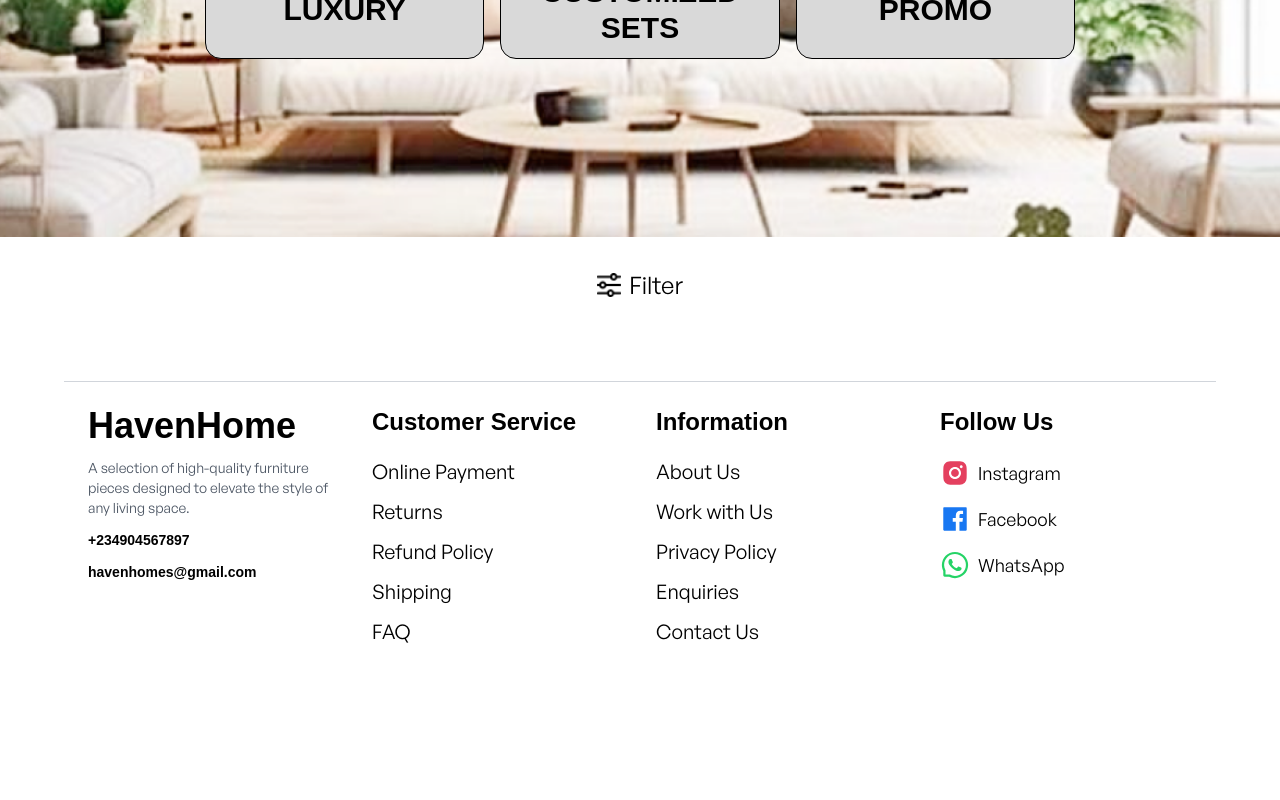
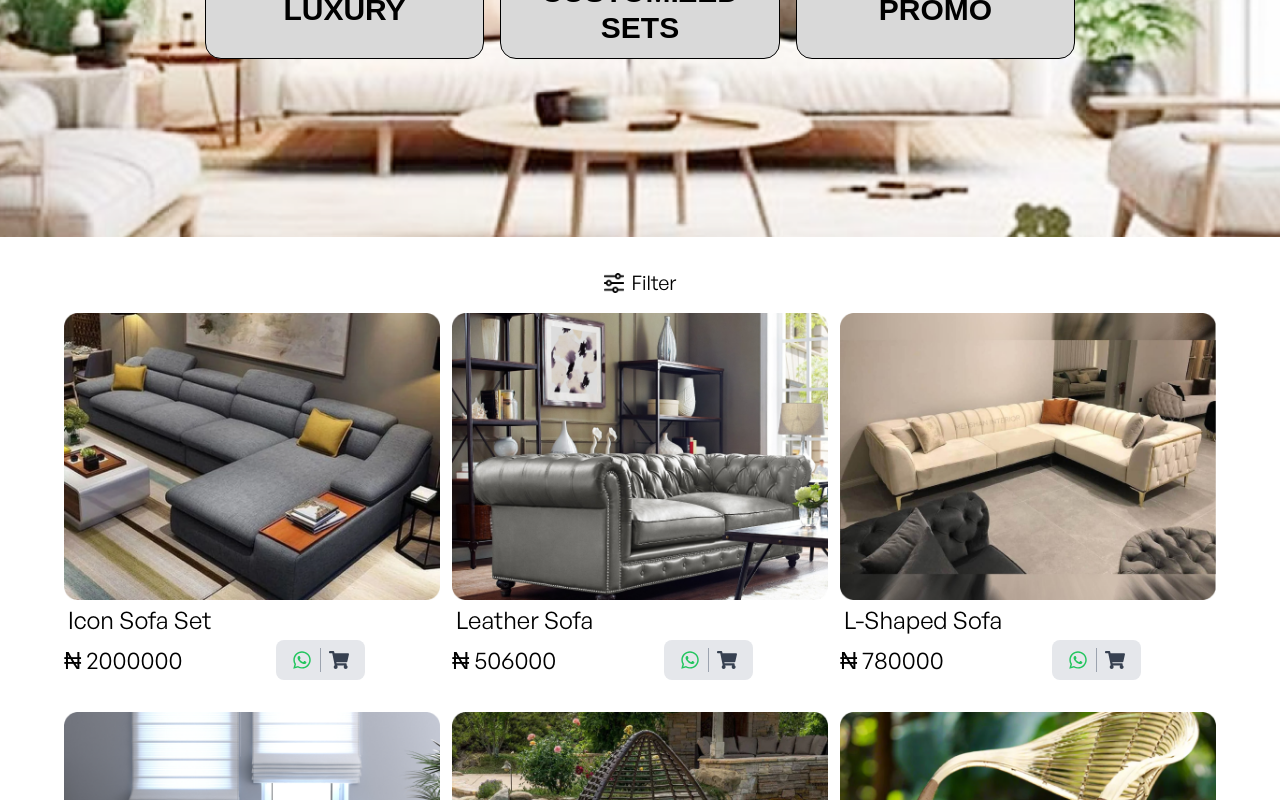
Before and after one commit to zhulix13/Haven-Home, a React (Vite) app: page /shop in a window 1280 px wide. Shown: the part 403-1203 px from the top of the page. Before the commit the page ends 1073 px from the top, so only its background shows below. Built offline with nearby package versions, Linux system fonts and the light colour scheme; a web font is replaced by a local one.

Commit message:
building the shop section

```diff
--- a/src/home/components/advert.jsx
+++ b/src/home/components/advert.jsx
@@ -1,6 +1,14 @@
 import Sale from '../../assets/sale.png'
+import { useNavigate } from 'react-router-dom'
 
 function Advert (){
+   const navigate = useNavigate()
+
+   const goToShop = () => {
+      navigate('/shop')
+   }
+
+
    return(
       <section className="mt-7 md:flex ">
          <div className='flex-1 '>
@@ -12,7 +20,9 @@ function Advert (){
                <h1 className='font-clash font-bold text-[36px] text-center md:text-[45px] max-w-[500px] text-wrap '>Join our 20% discount
                sales every friday.
                </h1>
-               <div><button className='px-6 py-2 font-sans border border-black font-regular text-2xl rounded-3xl '>Shop Here </button></div>
+               <div><button
+               onClick={goToShop}
+               className='px-6 py-2 font-sans border border-black font-regular text-2xl rounded-3xl '>Shop Here </button></div>
             </div>
          </div>
       </section>
--- a/src/shop/components/products/products.js
+++ b/src/shop/components/products/products.js
@@ -0,0 +1,31 @@
+import { nanoid } from "nanoid";
+
+import chaise from "./../../../assets/shop/products/chaise lounge.png";
+import comfy from "./../../../assets/shop/products/comfy sofa.png";
+import curve from "./../../../assets/shop/products/curve sofa.png";
+import gray from "./../../../assets/shop/products/gray-sofa.png";
+import icon from "./../../../assets/shop/products/icon sofa.png";
+import lSofa from "./../../../assets/shop/products/l-sofa.png";
+import leather from "./../../../assets/shop/products/leather sofa.png";
+import lounge from "./../../../assets/shop/products/lounge chair.png";
+import patio from "./../../../assets/shop/products/patio table.png";
+import restaurant from "./../../../assets/shop/products/restaurant-table.png";
+import sleeper from "./../../../assets/shop/products/sleeper sofa.png";
+import swing from "./../../../assets/shop/products/swing chair.png";
+
+const products = [
+  { id: nanoid(), name: "Icon Sofa Set", image: icon, quantity: 1, price: 2000000 },
+  { id: nanoid(), name: "Leather Sofa", image: leather, quantity: 1, price: 506000 },
+  { id: nanoid(), name: "L-Shaped Sofa", image: lSofa, quantity: 1, price: 780000 },
+  { id: nanoid(), name: "Sleeper Sofa", image: sleeper, quantity: 1, price: 4000000 },
+  { id: nanoid(), name: "Swing Chair", image: swing, quantity: 1, price: 256000 },
+  { id: nanoid(), name: "Lounge Chair", image: lounge, quantity: 1, price: 160000 },
+  { id: nanoid(), name: "Wooden Dining", image: restaurant, quantity: 1, price: 400000 },
+  { id: nanoid(), name: "Patio Table", image: patio, quantity: 1, price: 300000 },
+  { id: nanoid(), name: "Chaise Lounge", image: chaise, quantity: 1, price: 600000 },
+  { id: nanoid(), name: "C-Curve Sofa", image: curve, quantity: 1, price: 700000 },
+  { id: nanoid(), name: "L-Shaped Sofa", image: gray, quantity: 1, price: 1200000 },
+  { id: nanoid(), name: "Comfy Sofa", image: comfy, quantity: 1, price: 300000 },
+];
+
+export default products;
--- a/src/shop/components/products/products.jsx
+++ b/src/shop/components/products/products.jsx
@@ -1,16 +1,74 @@
-import vector from '../../../assets/shop/Vector.png'
+import vector from "../../../assets/shop/Vector.png";
+import { FaWhatsapp } from "react-icons/fa"; // For WhatsApp icon
+import { FaShoppingCart } from "react-icons/fa"; // For shopping cart icon
+import { FaArrowRight } from "react-icons/fa"; // Import the arrow icon
+import products from "./products.js";
 
+function Products() {
+  return (
+    <section className="mt-8 flex flex-col items-center">
+      <div className="flex items-center gap-2">
+        <img src={vector} alt="filter" className="h-5 w-5" />
+        <p className="font-sans text-base md:text-xl">Filter</p>
+      </div>
 
-function Products (){
-   return(
-      <section className='mt-8 flex flex-col items-center'>
-         <div className='flex items-center gap-2'>
-         <img src={vector} alt="filter" className='h-6 w-6' />
-         <p className='font-sans text-xl md:text-2xl'>Filter</p>
-         </div>
+      <div className="grid grid-cols-2 w-[90%] gap-y-8 gap-x-3  mx-auto mt-4 items-center md:grid-cols-3  ">
+        {products.map((product) => (
+          <div className="flex flex-col  space-y-1" key={product.id}>
+            <div>
+              <img src={product.image} alt="furniture" />
+            </div>
+            <div className="font-sans text-base px-1 md:text-2xl font-medium">{product.name}</div>
+            <div className="flex items-center w-full md:max-w-[80%] justify-between ">
+              <p className="font-sans text-base md:text-2xl font-medium">{`₦ ${product.price}`}</p>
+              <div className="flex items-center bg-gray-200 px-4 py-2 rounded-lg">
+                {/* WhatsApp Icon */}
+                <button className="flex items-center justify-center text-green-500 text-xl">
+                  <FaWhatsapp />
+                </button>
+                <div className="mx-2 h-6 border-r border-gray-400"></div>
+                {/* Shopping Cart Icon */}
+                <button className="flex items-center justify-center text-gray-700 text-xl">
+                  <FaShoppingCart />
+                </button>
+              </div>
+            </div>
+          </div>
+        ))}
+      </div>
 
-      </section>
-   )
+      <div className="mt-10">
+      <button className="flex items-center font-clash justify-center bg-blue-600 text-white px-6 py-2 rounded-full hover:bg-blue-700">
+        <span className="mr-2">See All</span>
+        <FaArrowRight />
+      </button>
+    </div>
+
+    <div className="flex flex-col mt-[70px] items-center justify-center space-y-6">
+  <h1 className="text-center font-sans text-2xl md:text-3xl font-bold">
+    Subscribe to our newsletter
+  </h1>
+  <form action="" className="w-full md:max-w-[90%] space-y-4">
+    <div className="flex items-center justify-center w-full">
+      <input
+        type="email"
+        className="border border-gray-500 outline-none rounded-full py-2 px-4 w-full focus:ring-2 focus:ring-blue-500"
+        placeholder="Email:"
+      />
+    </div>
+    <div className="flex justify-center">
+      <button
+        type="submit"
+        className="px-6 py-2 bg-blue-600 text-white rounded-full hover:bg-blue-700 transition-all"
+      >
+        Submit
+      </button>
+    </div>
+  </form>
+</div>
+
+    </section>
+  );
 }
 
 export default Products;
```
